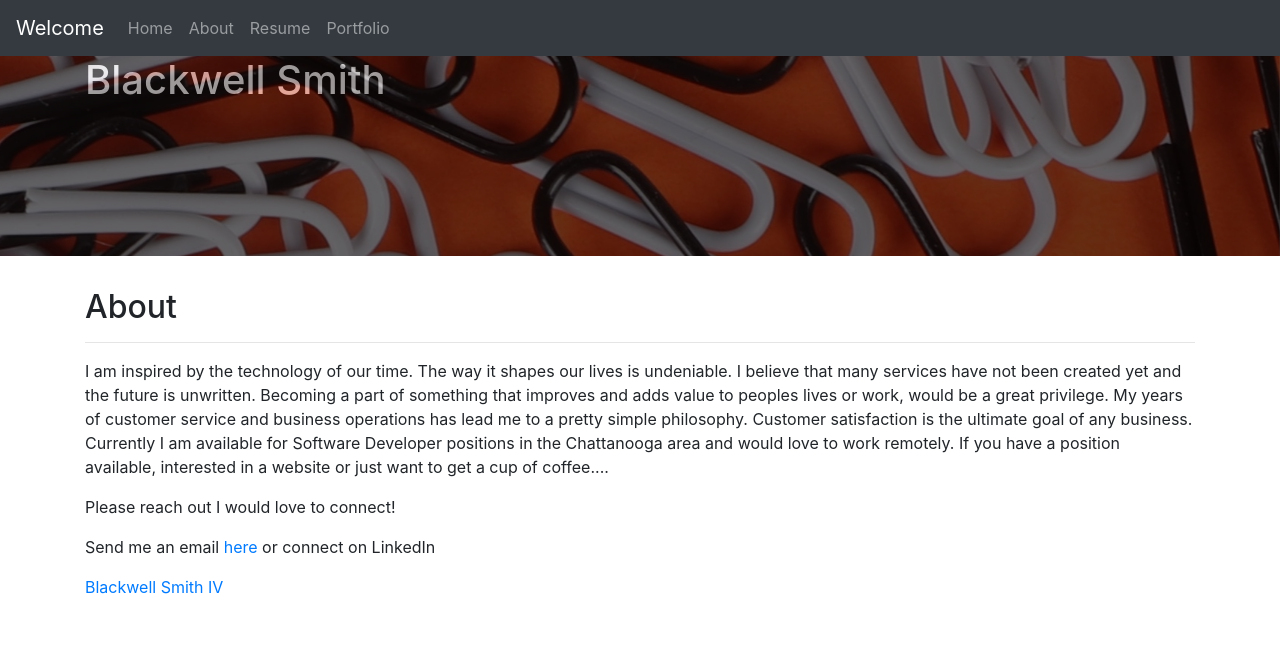
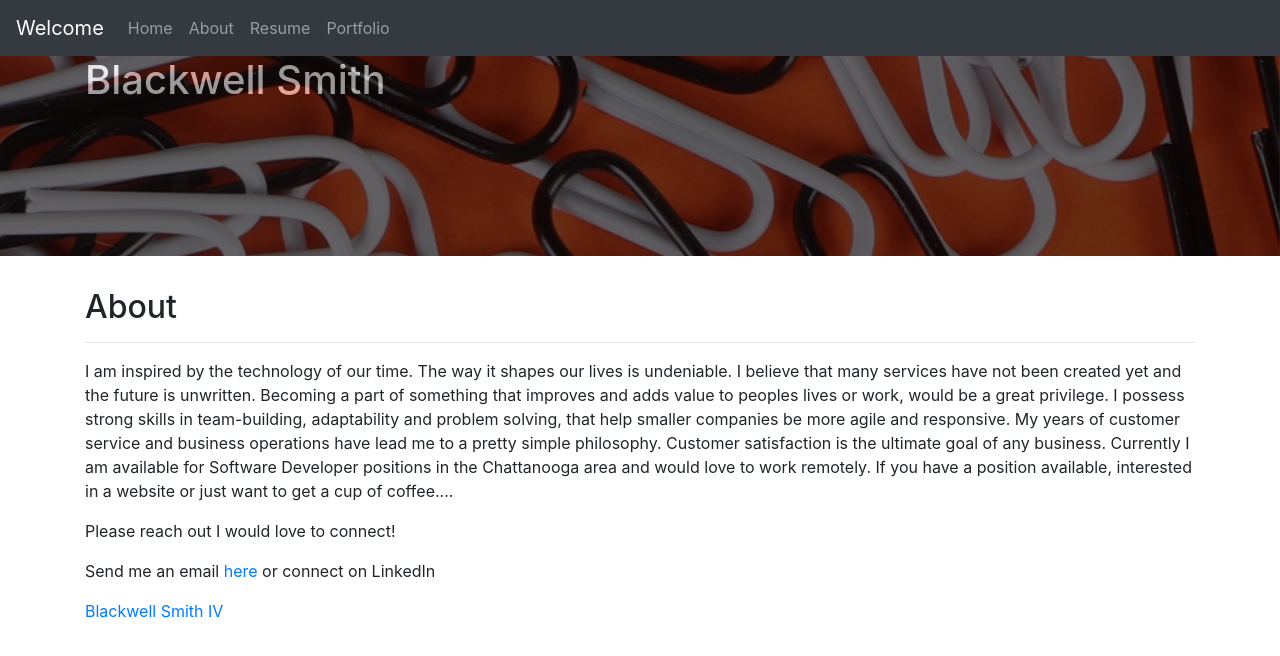
Before and after one commit to blackwellsmith/my-portofolio, a React (Create React App) app: page /about in a window 1280 px wide. Shown: the top 656 px of the page. Built offline with nearby package versions, Linux system fonts and the light colour scheme.

Commit message:
I did a little more editing

```diff
--- a/src/About.js
+++ b/src/About.js
@@ -9,7 +9,8 @@ export const About = () => {
                The way it shapes our lives is undeniable.
                I believe that many services have not been created yet and the future is unwritten.
                Becoming a part of something that improves and adds value to peoples lives or work, would be a great privilege.
-               My years of customer service and business operations has lead me to a pretty simple philosophy.
+               I possess strong skills in team-building, adaptability and problem solving, that help smaller companies be more agile and responsive.
+               My years of customer service and business operations have lead me to a pretty simple philosophy.
                Customer satisfaction is the ultimate goal of any business.
                Currently I am available for Software Developer positions in the Chattanooga area and would love to work remotely.
                If you have a position available, interested in a website or just want to get a cup of coffee....</p>
```
